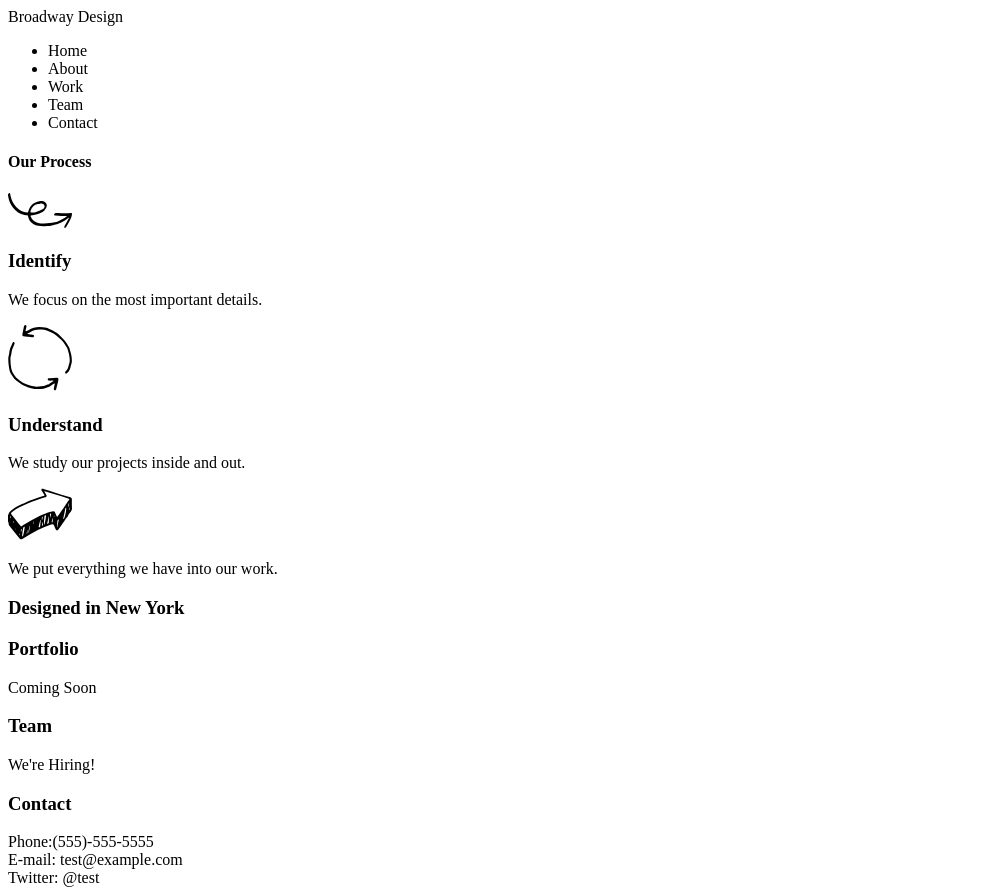
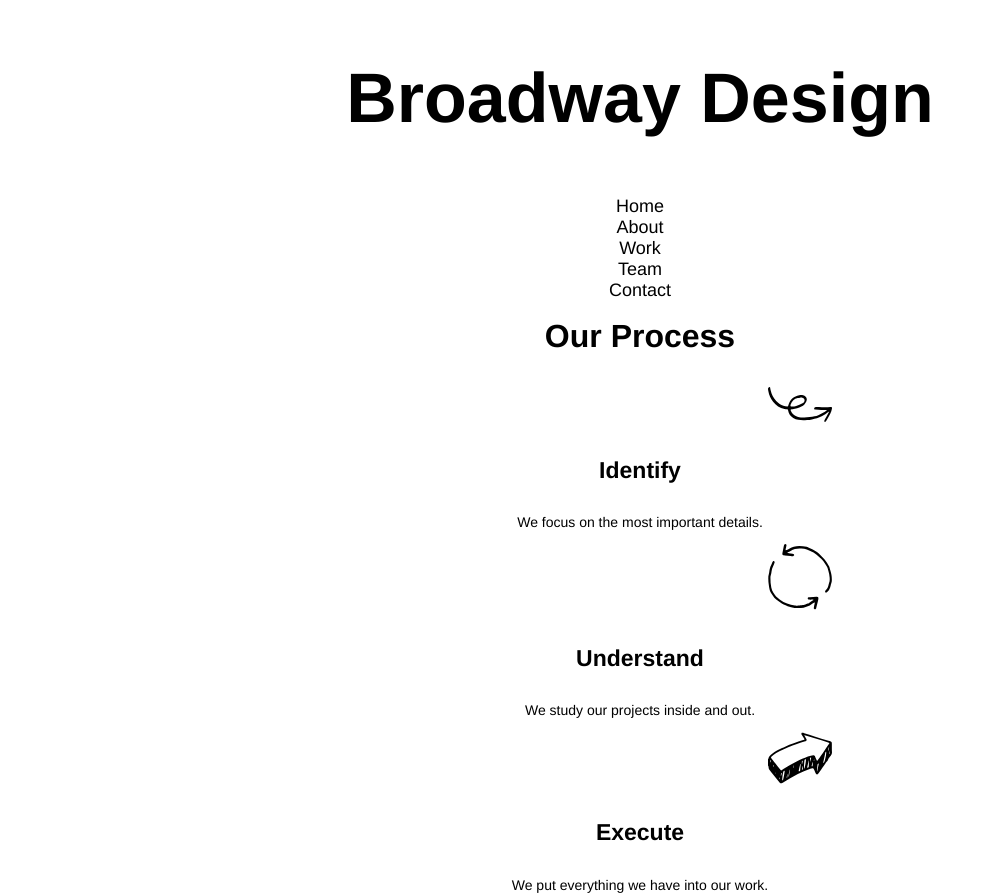
Before and after one commit to phree72/broadway, a plain HTML site: page index.html in a window 1280 px wide. Shown: the top 896 px of the page, without its empty margins (0-985 px from the left). Drawn offline with Linux system fonts and the light colour scheme.

Commit message:
Update first draft.

```diff
--- a/index.html
+++ b/index.html
@@ -1,8 +1,11 @@
 <!DOCTYPE html>
 <html>
-<head> <title>Broadway Design</title> <link href="./resources/css/style.css" type="text/css" rel="stylesheet"> </head>
+<head> <title>Broadway Design</title> <link href="./resources/css/index.css" type="text/css" rel="stylesheet"> </head>
 <body>
-  <header>Broadway Design</header>
+  <div class="header">
+  <h2>Broadway Design</h2>
+    <background-image src="./resources/images/the-flatiron-building.png"/>
+      <nav>
       <ul>
           <li>Home</li>
           <li>About</li>
@@ -10,21 +13,25 @@
           <li>Team</li>
           <li>Contact</li>
          </ul>
-<h4>Our Process</h4>
-  <img src="./resources/images/identify.svg">
-    <h3>Identify</h3>
+       </nav>
+     </div><br>
+<h3>Our Process</h3>
+  <img src="./resources/images/identify.svg"/>
+    <h4>Identify</h4>
       <p>We focus on the most important details.</p>
-        <img src="./resources/images/understand.svg">
-          <h3>Understand</h3>
+        <img src="./resources/images/understand.svg"/>
+          <h4>Understand</h4>
             <p>We study our projects inside and out.</p>
-              <img src="./resources/images/execute.svg">
+              <img src="./resources/images/execute.svg"/>
+                <h4>Execute</h4>
                 <p>We put everything we have into our work.</p>
-                 <h3>Designed in New York</h3>
-                   <h3>Portfolio</h3>
+                 <h3 class="highlight">Designed in New York</h3>
+                   <background-image src="./resources/images/the-flatiron-building.png"/>
+                   <h4>Portfolio</h4>
                      <p>Coming Soon</p>
-                       <h3>Team</h3>
+                       <h4>Team</h4>
                          <p>We're Hiring!</p>
-                           <h3>Contact</h3>
+                           <h4>Contact</h4>
                              <p>Phone:(555)-555-5555<br>
                                 E-mail: test@example.com<br>
                                 Twitter: @test</p> </body>
--- a/resources/css/index.css
+++ b/resources/css/index.css
@@ -0,0 +1,51 @@
+.header{
+    background-image: image("./resources/images/the-flatiron-building.png");
+    height: 210px;
+    background-position: center;
+}
+  h2 {
+    font-family: Helvetica;
+    font-size: 70px;
+    font-weight: bold;
+    text-align: center;
+    color: black;
+  }
+ul{
+  list-style-type: none;
+  padding: 0;
+  font-family: Helvetica;
+  font-size: 18px;
+  color: black;
+  text-align: center;
+}
+h3{
+  font-family: Helvetica;
+  font-size: 32px;
+  font-weight: bold;
+  text-align: center;
+  }
+h4{
+  font-family: Helvetica;
+  font-size: 23px;
+  font-weight: bold;
+  text-align: center;
+}
+p{
+  font-family: Helvetica;
+  font-size: 14px;
+  text-align: center;
+}
+img{
+  position: relative;
+  left: 760px;
+}
+.highlight{
+  background-image: image("./resources/images/the-flatiron-building.png");
+  background-size: auto;
+  height: 30px;
+  background-position: center;
+  font-family: Helvetica;
+  font-size: 23px;
+  font-weight: bold;
+  text-align: center;
+}
```
Lines whose indentation alone changed are shown as unchanged.
